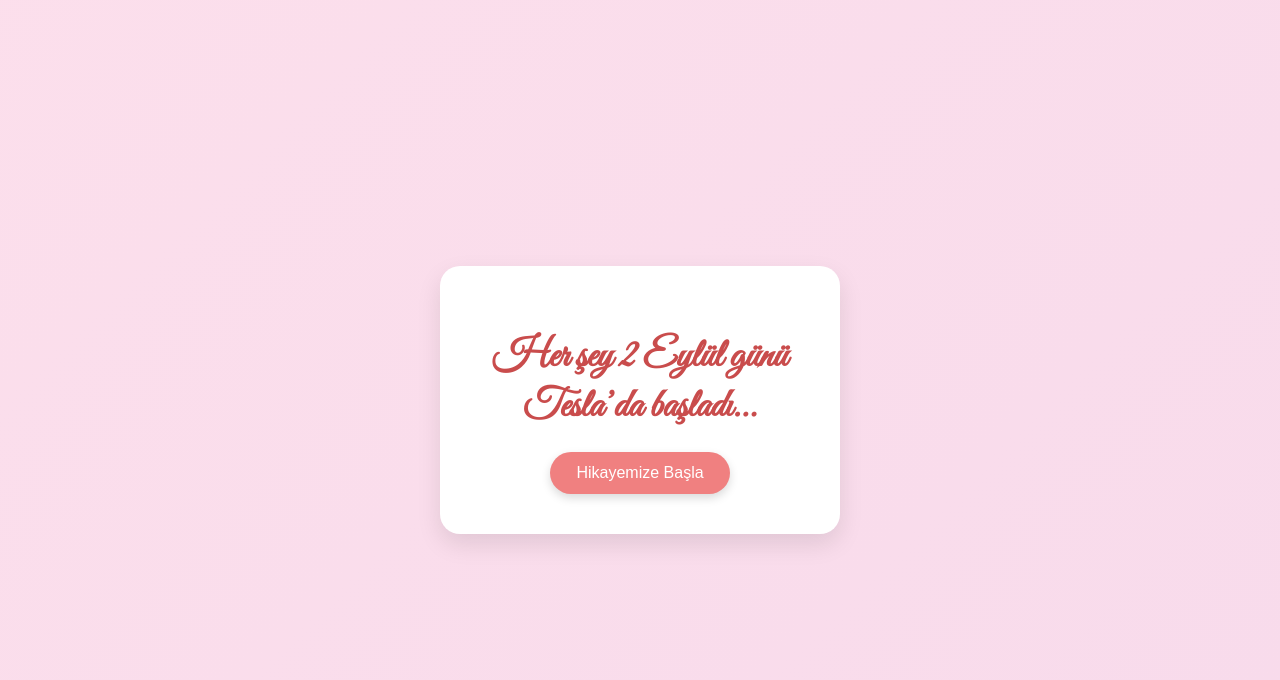
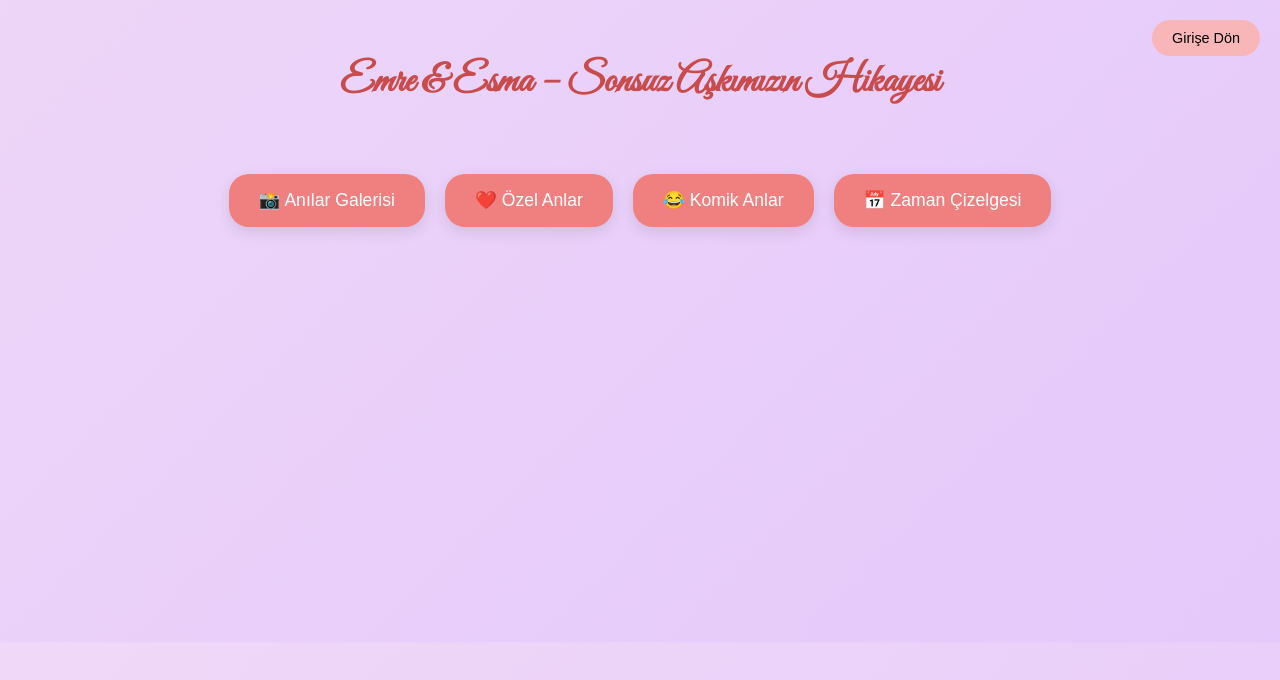
Before and after one commit to emresen19/askimizv3, a plain HTML site: page index.html in a window 1280 px wide. Drawn offline with nearby package versions, Linux system fonts and the light colour scheme.

Commit message:
Add files via upload

```diff
--- a/index.html
+++ b/index.html
@@ -3,24 +3,33 @@
 <head>
   <meta charset="UTF-8">
   <meta name="viewport" content="width=device-width, initial-scale=1.0">
-    <title>Aşkımızın Hikayesi</title>
+  <title>Emre & Esma</title>
   <link href="https://fonts.googleapis.com/css2?family=Great+Vibes&family=Open+Sans:wght@300;400;600&display=swap" rel="stylesheet">
   <link rel="stylesheet" href="style.css">
 </head>
 <body>
-    <div id="loader">
-        <h2>Aşkımız yükleniyor...</h2>
-    </div>
-    <div class="container" style="display: none;">
-        <div class="card">
-            <h1 class="animated-text">Her şey 2 Eylül günü Tesla’da başladı...</h1>
-            <button onclick="startStory()">Hikayemize Başla</button>
-            <audio id="bgMusic" loop>
+  <audio id="bgMusic" autoplay loop>
     <source src="music.mp3" type="audio/mpeg">
     Tarayıcınız ses dosyasını desteklemiyor.
   </audio>
+
+  <div class="header">
+    <h1>Emre & Esma – Sonsuz Aşkımızın Hikayesi</h1>
+    <button class="back-btn" onclick="goToSection('giris')">Girişe Dön</button>
   </div>
+
+  <div class="main-buttons">
+    <button onclick="goToSection('galeri')">📸 Anılar Galerisi</button>
+    <button onclick="goToSection('ozel')">❤️ Özel Anlar</button>
+    <button onclick="goToSection('komik')">😂 Komik Anlar</button>
+    <button onclick="goToSection('timeline')">📅 Zaman Çizelgesi</button>
   </div>
+
+  <div class="section" id="galeri"><h2>Anılar Galerisi</h2><p>Buraya fotoğraf ve videolar eklenecek.</p></div>
+  <div class="section" id="ozel"><h2>Özel Anlar</h2><p>Romantik yazılar, videolar burada olacak.</p></div>
+  <div class="section" id="komik"><h2>Komik Anlar</h2><p>Komik videolar, capsler buraya gelecek.</p></div>
+  <div class="section" id="timeline"><h2>Zaman Çizelgesi</h2><p>İlişkinizin tarihi yolculuğu burada yer alacak.</p></div>
+
   <script src="scripts.js"></script>
 </body>
 </html>
--- a/scripts.js
+++ b/scripts.js
@@ -1,17 +1,6 @@
-window.onload = function() {
-    setTimeout(() => {
-        document.getElementById('loader').style.display = 'none';
-        document.querySelector('.container').style.display = 'flex';
-    }, 2000);
-    const audio = document.getElementById('bgMusic');
-    document.body.addEventListener('click', () => {
-        if (audio.paused) {
-            audio.play();
-        }
-    }, { once: true });
-};
-function startStory() {
-    if (confirm("Hazır mısın sevgilim?")) {
-        alert("O zaman başlayalım ❤️");
-    }
+function goToSection(id) {
+  const sections = document.querySelectorAll('.section');
+  sections.forEach(sec => sec.style.display = 'none');
+  const selected = document.getElementById(id);
+  if (selected) selected.style.display = 'block';
 }
--- a/style.css
+++ b/style.css
@@ -1,63 +1,61 @@
-* {
-    box-sizing: border-box;
-}
 body {
   margin: 0;
-    padding: 0;
   font-family: 'Open Sans', sans-serif;
-    background: linear-gradient(135deg, #fdf0f3, #ffe2ec, #f3d6eb);
-    background-size: 600% 600%;
-    animation: gradientBG 15s ease infinite;
-    display: flex;
-    align-items: center;
-    justify-content: center;
-    height: 100vh;
+  background: linear-gradient(135deg, #ffeef3, #e0c3fc);
+  background-size: 400% 400%;
+  animation: gradientBG 20s ease infinite;
+  color: #333;
+  text-align: center;
 }
 @keyframes gradientBG {
   0%{background-position:0% 50%}
   50%{background-position:100% 50%}
   100%{background-position:0% 50%}
 }
-.container {
-    display: flex;
-    align-items: center;
-    justify-content: center;
-    padding: 20px;
-    width: 100%;
+.header {
+  padding: 30px 20px 10px;
 }
-.card {
-    background: white;
-    border-radius: 20px;
-    padding: 40px 30px;
-    max-width: 400px;
-    text-align: center;
-    box-shadow: 0 10px 25px rgba(0,0,0,0.1);
-}
-.card h1 {
+.header h1 {
   font-family: 'Great Vibes', cursive;
   font-size: 2.5rem;
   color: #c94c4c;
-    margin-bottom: 20px;
-    opacity: 0;
-    animation: fadeInText 3s forwards;
 }
-@keyframes fadeInText {
-    to {
-        opacity: 1;
+.back-btn {
+  position: absolute;
+  right: 20px;
+  top: 20px;
+  background: #f8b6b8;
+  border: none;
+  padding: 10px 20px;
+  border-radius: 30px;
+  font-size: 0.9rem;
+  cursor: pointer;
 }
+.main-buttons {
+  display: flex;
+  flex-wrap: wrap;
+  justify-content: center;
+  gap: 20px;
+  margin: 30px 0;
 }
-button {
-    background-color: #f08080;
+.main-buttons button {
+  padding: 16px 30px;
+  font-size: 1.1rem;
   border: none;
-    border-radius: 30px;
-    padding: 12px 26px;
+  border-radius: 20px;
+  background: #f08080;
   color: white;
-    font-size: 1rem;
   cursor: pointer;
-    box-shadow: 0 4px 10px rgba(0,0,0,0.15);
-    transition: background-color 0.3s ease, transform 0.2s ease;
+  box-shadow: 0 5px 15px rgba(0,0,0,0.1);
 }
-button:hover {
-    background-color: #e06666;
-    transform: scale(1.05);
+.section {
+  display: none;
+  padding: 20px;
+  background: rgba(255, 255, 255, 0.7);
+  margin: 20px;
+  border-radius: 15px;
 }
+.section h2 {
+  font-size: 1.8rem;
+  color: #d94d4c;
+}
```
Lines whose indentation alone changed are shown as unchanged.
